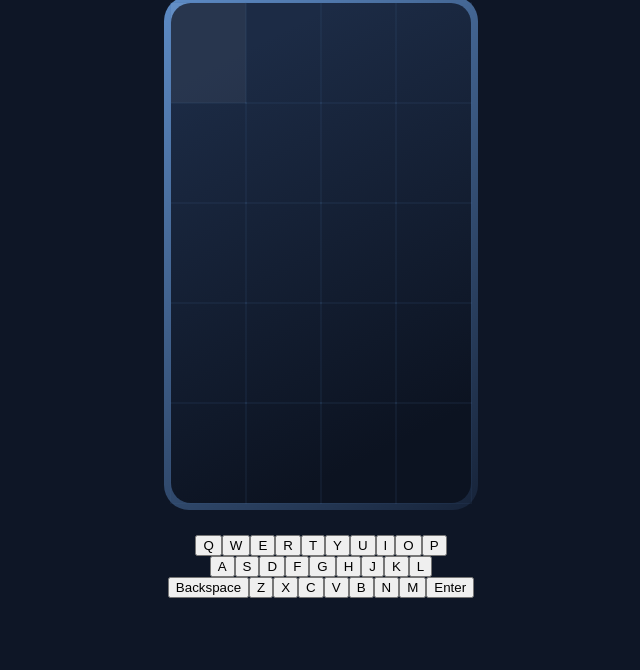
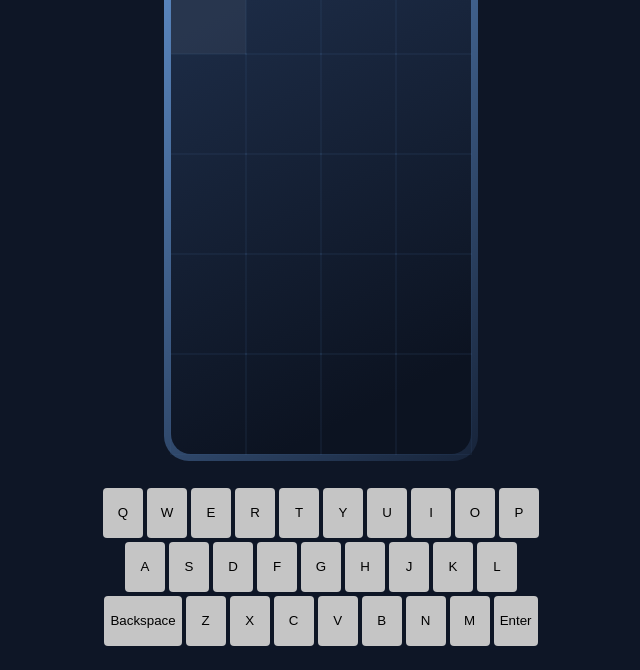
Before and after one commit to thomasgreen/wordle, a website: page public/index.html in a window 1280 px wide. Shown: the part 130-800 px from the top of the page, without its empty margins (319-959 px from the left). Drawn offline with nearby package versions, Linux system fonts and the light colour scheme; files that its build step writes are made by us from their sources.

Commit message:
keyboard

```diff
--- a/public/index.html
+++ b/public/index.html
@@ -38,7 +38,7 @@
         <template x-for="row in letters">
             <div class="row">
                 <template x-for="key in row">
-                    <button type="button" x-text="key"></button>
+                    <button class="key" type="button" x-text="key"></button>
                 </template>
             </div>
         </template>
```
